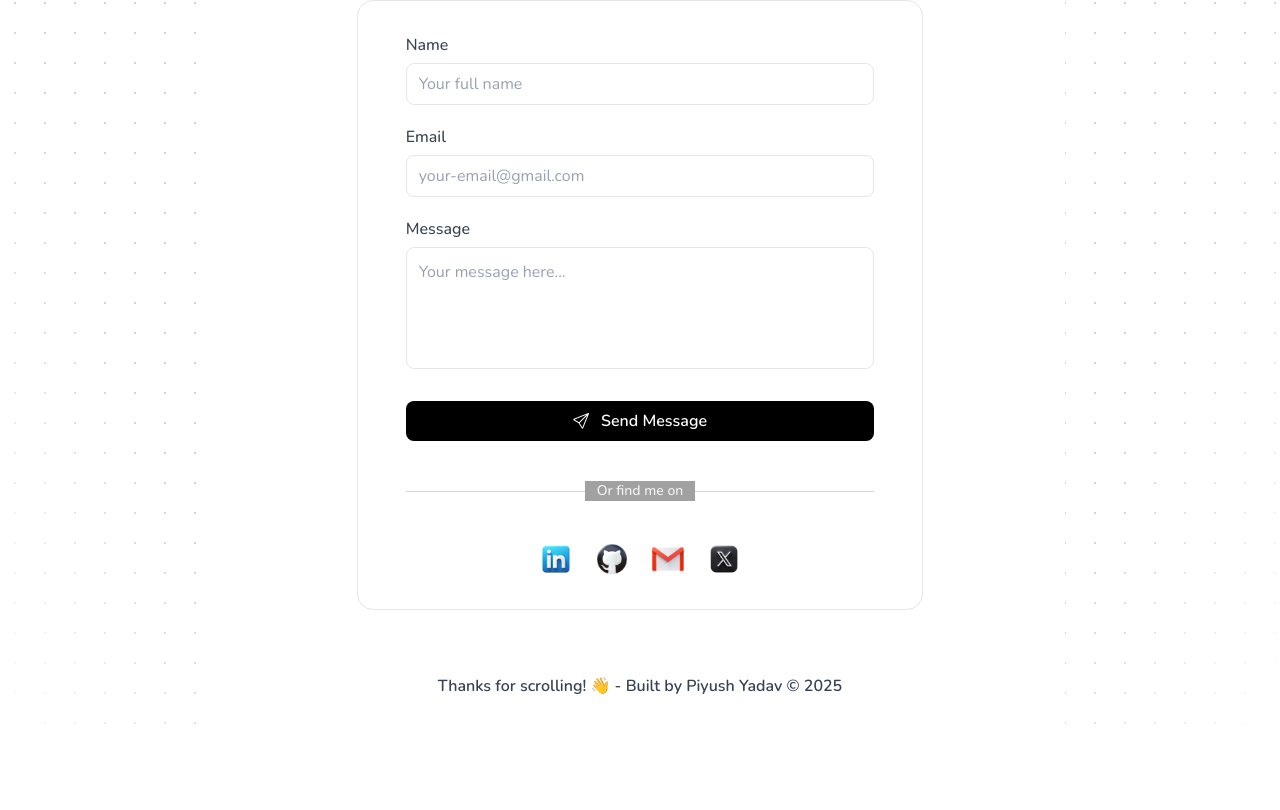
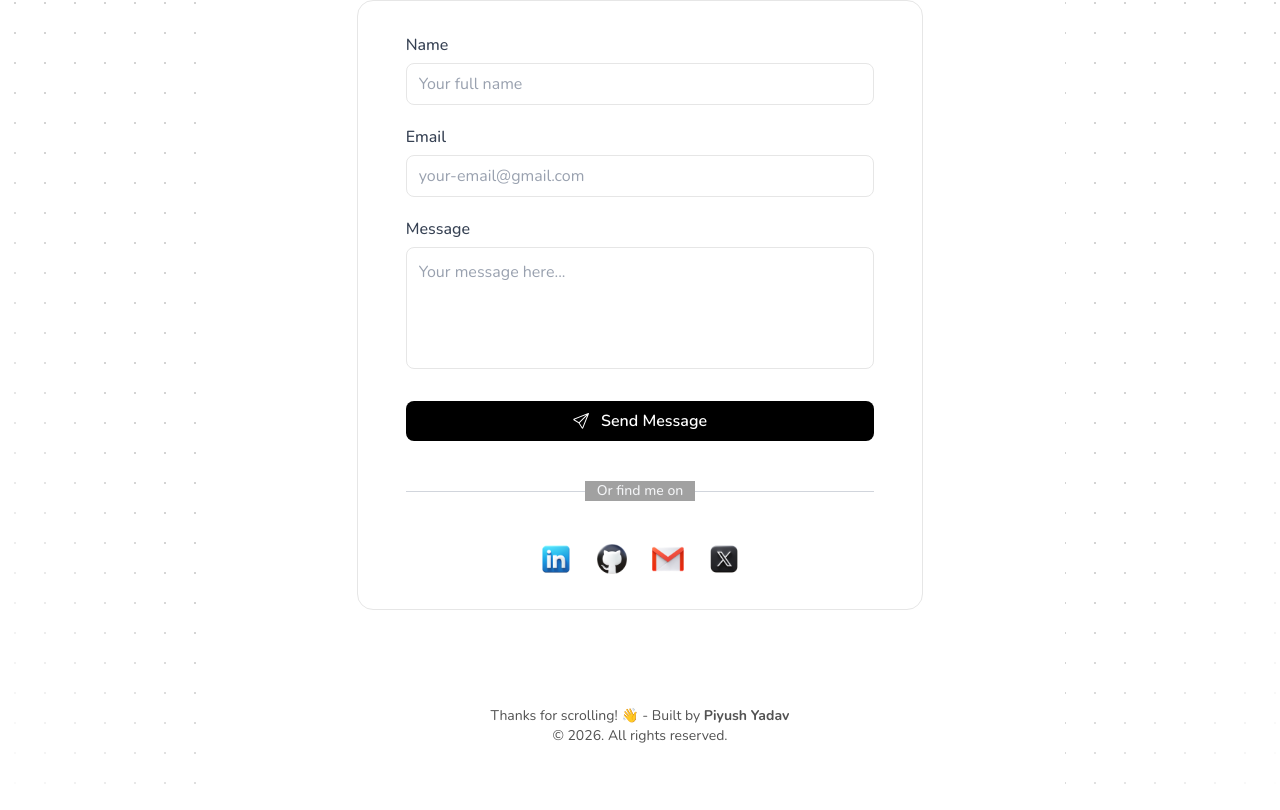
Before and after one commit to Piyush-20045/Portfolio, a React (Vite) app: page / in a window 1280 px wide. Shown: the part 2952-3762 px from the top of the page. Before the commit the page ends 3682 px from the top, so only its background shows below. Built offline with nearby package versions, Linux system fonts and the light colour scheme; a web font is replaced by a local one.

Commit message:
feat: add Footer component and integrate it into the App

```diff
--- a/src/App.jsx
+++ b/src/App.jsx
@@ -7,6 +7,7 @@ import { useState, useEffect } from "react";
 import { ToastContainer } from "react-toastify";
 import { DotBackground } from "./ui/lightswind/grid-dot-backgrounds.tsx";
 import { Tooltip } from "react-tooltip";
+import Footer from "./components/common/footer.jsx";
 
 function App() {
   const [darkMode, setDarkMode] = useState(() => {
@@ -40,6 +41,7 @@ function App() {
           <Skills />
           <Projects />
           <Contact />
+          <Footer />
         </div>
 
         {/* REACT TOASTIFY */}
--- /dev/null
+++ b/src/components/common/Footer.jsx
@@ -0,0 +1,10 @@
+export default function Footer() {
+  return (
+    <div className="py-16 flex flex-col items-center justify-center">
+      <p className="text-neutral-600 text-center text-sm">
+        Thanks for scrolling! 👋 - Built by <b>Piyush Yadav</b> <br /> &copy;{" "}
+        {new Date().getFullYear()}. All rights reserved.
+      </p>
+    </div>
+  );
+}
--- a/src/components/contact/Contact.jsx
+++ b/src/components/contact/Contact.jsx
@@ -82,11 +82,6 @@ const Contact = () => {
           ))}
         </div>
       </motion.div>
-
-      {/* FOOTER */}
-      <footer className="text-center mt-16 mx-9 text-sm md:text-base font-semibold text-gray-700 dark:text-gray-400">
-        Thanks for scrolling! 👋 - Built by Piyush Yadav © 2025
-      </footer>
     </div>
   );
 };
```
